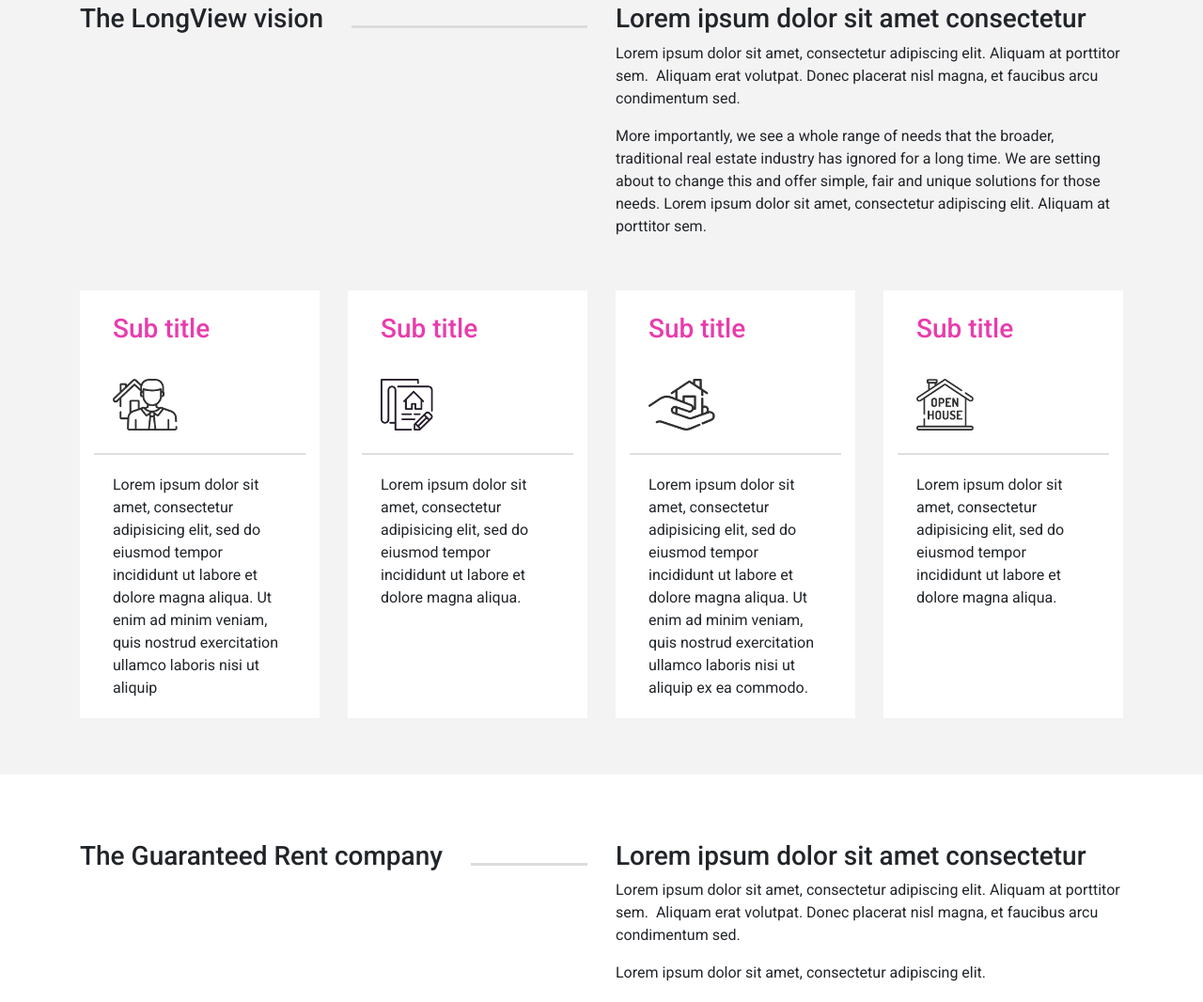
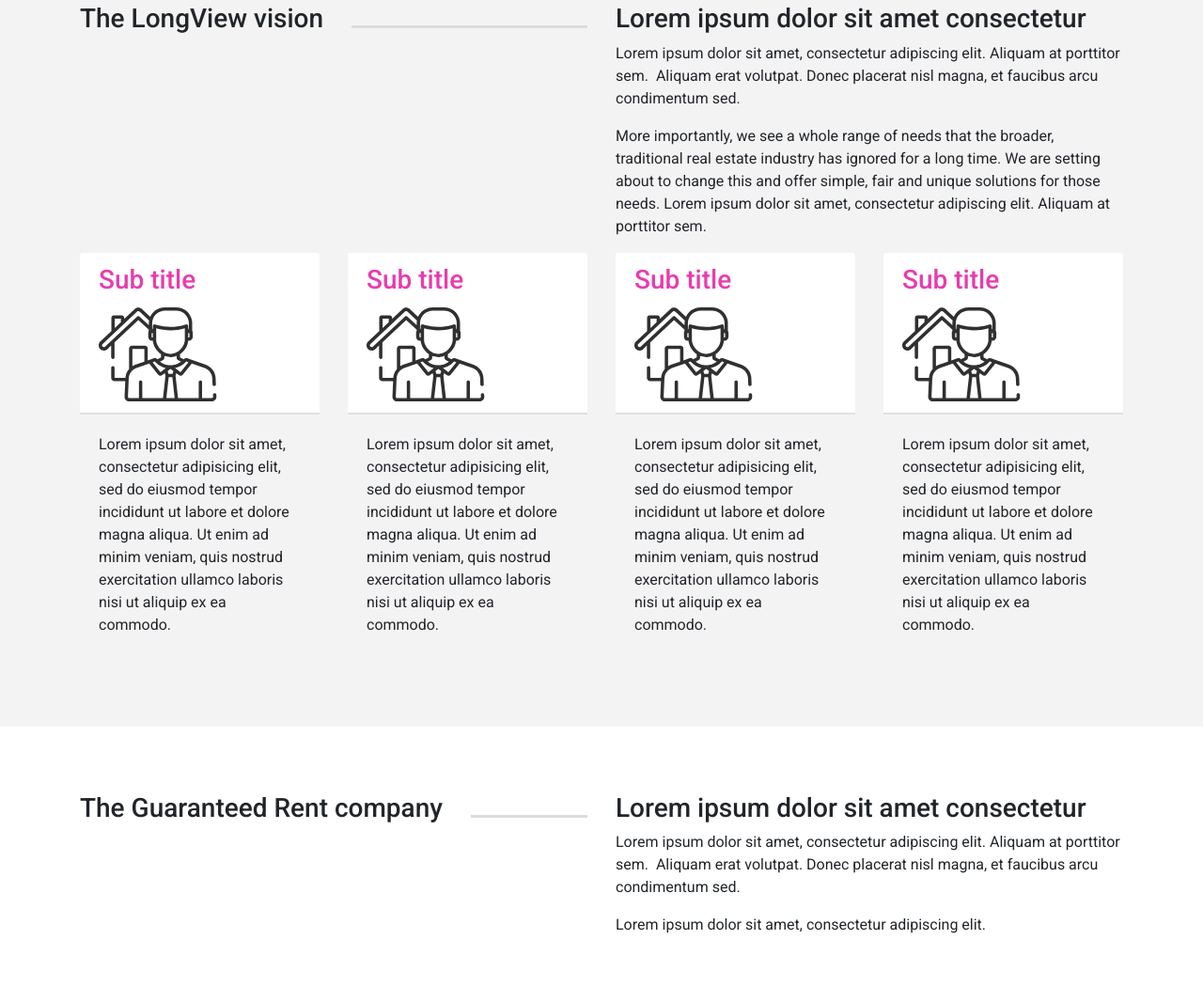
Before and after one commit to andTheowind/gridconceptsProject, a plain HTML site: page index.html in a window 1280 px wide. Shown: the part 1477-2543 px from the top of the page at 94% size. Drawn offline with nearby package versions, Linux system fonts and the light colour scheme.

Commit message:
Add adaptive for cards

```diff
--- a/index.html
+++ b/index.html
@@ -96,50 +96,56 @@
                                 adipiscing elit. Aliquam at porttitor sem.</p>
                     </div>
                 </div>
-                <div class="row">
-                    <div class="col">
-                        <div class="card-deck">
-                            <div class="card col-xs-12 col-sm-12 col-md-6 col-lg-3">
-                                <div class="card-header py-4">
+                <div class="row cards" id="capabilities">
+                    <div class="col-xs-12 col-sm-6 col-md-6 col-lg-3">
+                        <div class="card-header">
                             <h3 class="card-title">Sub title</h3>
-                                   <div class="card-img pt-4"><img class="img-fluid" src="img/house.png" alt="Card image cap"></div>
+                            <div class="icon"><img src="img/house.png" alt=""></div>
                         </div>
                         <div class="card-body">
-                                   <p class="card-text">Lorem ipsum dolor sit amet, consectetur adipisicing elit, sed do eiusmod
-                                        tempor incididunt ut labore et dolore magna aliqua. Ut enim ad minim veniam, quis nostrud exercitation
-                                         ullamco laboris nisi ut aliquip</p>
+                            <div class="card-text">
+                                <p>Lorem ipsum dolor sit amet, consectetur adipisicing elit, sed do eiusmod tempor
+                                    incididunt ut labore et dolore magna aliqua. Ut enim ad minim veniam, quis nostrud
+                                    exercitation ullamco laboris nisi ut aliquip ex ea commodo.</p>
                             </div>
                         </div>
-                            <div class="card col-xs-12 col-sm-12 col-md-6 col-lg-3">
-                                <div class="card-header py-4">
+                    </div>
+                    <div class="col-xs-12 col-sm-6 col-md-6 col-lg-3">
+                        <div class="card-header">
                             <h3 class="card-title">Sub title</h3>
-                                   <div class="card-img pt-4"><img class="img-fluid" src="img/contract.png" alt="Card image cap"></div>
+                            <div class="icon"><img src="img/house.png" alt=""></div>
                         </div>
                         <div class="card-body">
-                                   <p class="card-text">Lorem ipsum dolor sit amet, consectetur adipisicing elit, sed do eiusmod tempor incididunt
-                                        ut labore et dolore magna aliqua. </p>
+                            <div class="card-text">
+                                <p>Lorem ipsum dolor sit amet, consectetur adipisicing elit, sed do eiusmod tempor
+                                    incididunt ut labore et dolore magna aliqua. Ut enim ad minim veniam, quis nostrud
+                                    exercitation ullamco laboris nisi ut aliquip ex ea commodo.</p>
                             </div>
                         </div>
-                            <div class="card col-xs-12 col-sm-12 col-md-6  col-lg-3">
-                                <div class="card-header py-4">
+                    </div>
+                    <div class="col-xs-12 col-sm-6 col-md-6 col-lg-3">
+                        <div class="card-header">
                             <h3 class="card-title">Sub title</h3>
-                                   <div class="card-img pt-4"><img class="img-fluid" src="img/insurance.png" alt="Card image cap"></div>
+                            <div class="icon"><img src="img/house.png" alt=""></div>
                         </div>
                         <div class="card-body">
-                                   <p class="card-text">Lorem ipsum dolor sit amet, consectetur adipisicing elit, sed do eiusmod tempor incididunt
-                                       ut labore et dolore magna aliqua. Ut enim ad minim veniam, quis nostrud exercitation ullamco laboris nisi ut
-                                       aliquip ex ea commodo.</p>
+                            <div class="card-text">
+                                <p>Lorem ipsum dolor sit amet, consectetur adipisicing elit, sed do eiusmod tempor
+                                    incididunt ut labore et dolore magna aliqua. Ut enim ad minim veniam, quis nostrud
+                                    exercitation ullamco laboris nisi ut aliquip ex ea commodo.</p>
                             </div>
                         </div>
-                            <div class="card col-xs-12 col-sm-12 col-md-6 col-lg-3">
-                                <div class="card-header py-4">
+                    </div>
+                    <div class="col-xs-12 col-sm-6 col-md-6 col-lg-3">
+                        <div class="card-header">
                             <h3 class="card-title">Sub title</h3>
-                                   <div class="card-img pt-4"><img class="img-fluid" src="img/open_house.png" alt="Card image cap"></div>
+                            <div class="icon"><img src="img/house.png" alt=""></div>
                         </div>
                         <div class="card-body">
-                                   <p class="card-text">Lorem ipsum dolor sit amet, consectetur adipisicing elit, sed do eiusmod tempor incididunt
-                                       ut labore et dolore magna aliqua. </p>
-                                </div>
+                            <div class="card-text">
+                                <p>Lorem ipsum dolor sit amet, consectetur adipisicing elit, sed do eiusmod tempor
+                                    incididunt ut labore et dolore magna aliqua. Ut enim ad minim veniam, quis nostrud
+                                    exercitation ullamco laboris nisi ut aliquip ex ea commodo.</p>
                             </div>
                         </div>
                     </div>
```
Lines whose indentation alone changed are shown as unchanged.
